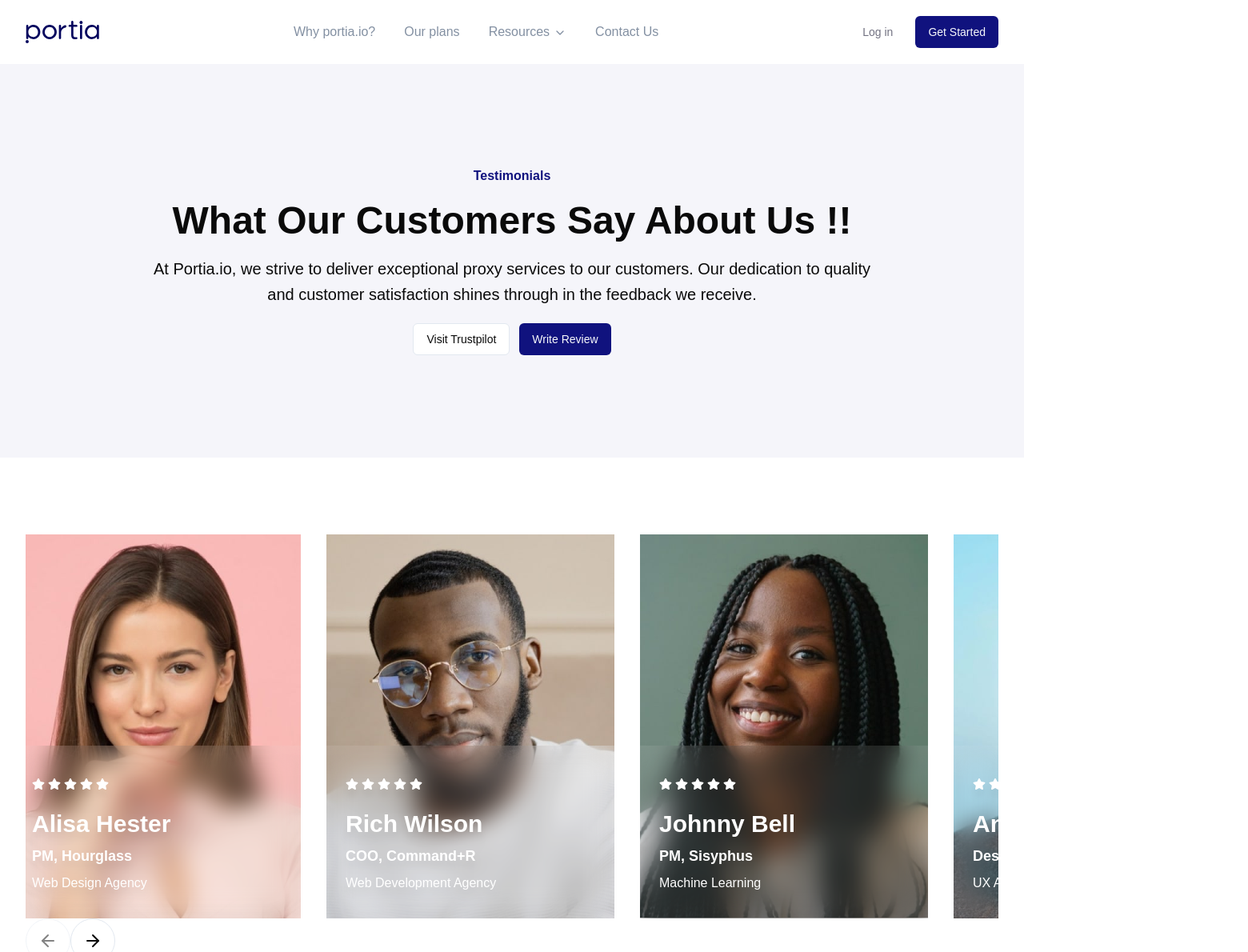
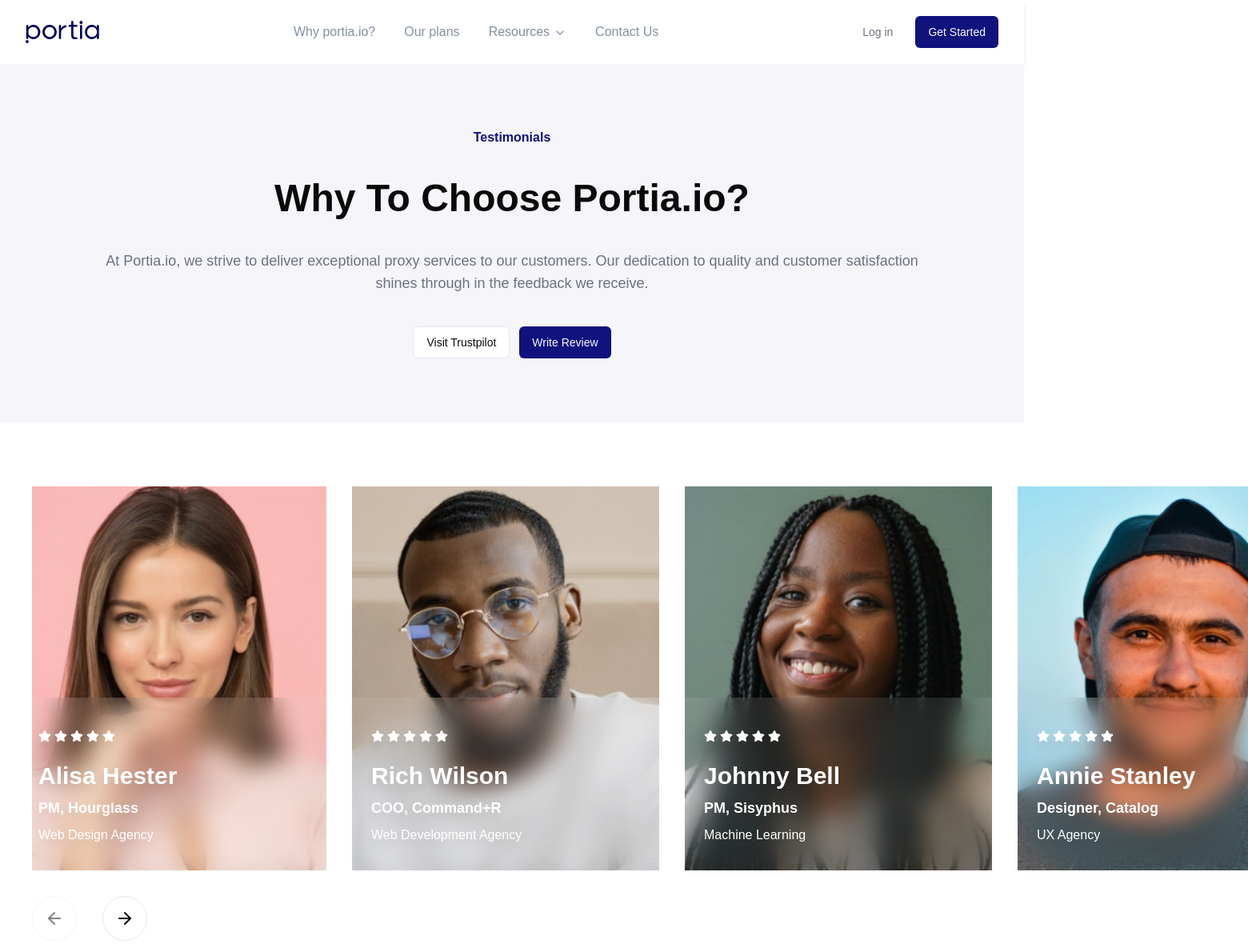
Before and after one commit to Saeed-Altout/portia, a Next.js app: page /testimonials in a window 1280 px wide. Shown: the top 1190 px of the page at 80% size, 1560 px wide, since content can reach past the window. Built offline with nearby package versions, Linux system fonts and the light colour scheme; a web font is replaced by a local one.

Commit message:
refactor testimonials page.

```diff
--- a/app/(website)/(pages)/testimonials/_components/customers.tsx
+++ b/app/(website)/(pages)/testimonials/_components/customers.tsx
@@ -2,18 +2,21 @@
 import { FaStar } from 'react-icons/fa';
 
 import { customersData } from '@website/constants';
+
 import { Carousel, CarouselContent, CarouselItem, CarouselNext, CarouselPrevious } from '@/components/ui/carousel';
+
+import { Container } from '@website/_components/ui/container';
+import { Paragraph } from '@website/_components/ui/paragraph';
+import { Section } from '@website/_components/ui/section';
 
 export const Customers = () => {
 	return (
-		<section className='max-container section'>
+		<Section space='wide'>
+			<Container size='wide'>
 				<Carousel>
 					<CarouselContent className='space-x-8'>
 						{customersData.map((customer, index) => (
-						<CarouselItem
-							key={index}
-							className='min-w-[360px] h-[480px] relative group cursor-pointer basis-1 md:basis-1/2 lg:basis-1/3 xl:basis-1/4'
-						>
+							<CarouselItem key={index} className='min-w-[360px] h-[480px] relative group cursor-pointer basis-1 md:basis-1/2 lg:basis-1/3 xl:basis-1/4'>
 								<Image src={customer.imgUrl} alt={customer.agency} fill className='object-cover' />
 								<div className='absolute bottom-0 drop-shadow-xl left-0 w-full min-h-[202px] duration-300 ease-in-out bg-white bg-opacity-10 backdrop-blur-lg flex items-center justify-start'>
 									<div className='text-left p-6 pb-8 space-y-2'>
@@ -24,20 +27,25 @@
 											<FaStar className='text-white h-4 w-4' />
 											<FaStar className='text-white h-4 w-4' />
 										</div>
-									<p className='text-white text-xl leading-8 hidden group-hover:block py-4'>
+										<Paragraph size='lg' className='text-white hidden group-hover:block py-4'>
 											{customer.comment}
-									</p>
-									<h2 className='text-white font-semibold text-3xl'>{customer.name}</h2>
-									<p className='text-white font-semibold text-lg mt-2'>{customer.position}</p>
-									<p className='text-white font-normal text-base'>{customer.agency}</p>
+										</Paragraph>
+										<Paragraph className='text-white font-semibold text-3xl'>{customer.name}</Paragraph>
+										<Paragraph size='lg' className='text-white font-semibold mt-2'>
+											{customer.position}
+										</Paragraph>
+										<Paragraph className='text-white'>{customer.agency}</Paragraph>
 									</div>
 								</div>
 							</CarouselItem>
 						))}
 					</CarouselContent>
-				<CarouselPrevious className='!bottom-10 ' />
-				<CarouselNext className='!bottom-10 ' />
+					<div className='w-fit mr-auto space-x-8 mt-8'>
+						<CarouselPrevious />
+						<CarouselNext />
+					</div>
 				</Carousel>
-		</section>
+			</Container>
+		</Section>
 	);
 };
--- a/app/(website)/(pages)/testimonials/_components/hero.tsx
+++ b/app/(website)/(pages)/testimonials/_components/hero.tsx
@@ -1,20 +1,23 @@
 import { Button } from '@/components/ui/button';
+
+import { Container } from '@website/_components/ui/container';
+import { Paragraph } from '@website/_components/ui/paragraph';
+import { Section } from '@website/_components/ui/section';
 
 export const Hero = () => {
 	return (
-		<div className='h-[492px] w-full bg-[#F5F5FA]'>
-			<div className='space-y-5 flex-1 text-center flex items-center justify-center flex-col h-full max-w-4xl mx-auto'>
-				<p className='text-primary font-semibold'>Testimonials</p>
-				<h1 className='text-3xl md:text-4xl lg:text-5xl font-semibold'>What Our Customers Say About Us !!</h1>
-				<p className='text-xl leading-8'>
-					At Portia.io, we strive to deliver exceptional proxy services to our customers. Our dedication to quality
-					and customer satisfaction shines through in the feedback we receive.
-				</p>
+		<Section space='wide' className='bg-[#F5F5FA]'>
+			<Container size='wide' view='vertical' className='justify-center items-center gap-y-8 md:gap-y-9 lg:gap-y-10 text-center'>
+				<span className='block text-primary font-semibold'>Testimonials</span>
+				<h1 className='text-3xl md:text-4xl lg:text-5xl font-semibold'>Why To Choose Portia.io?</h1>
+				<Paragraph size='lg' className='max-w-5xl'>
+					At Portia.io, we strive to deliver exceptional proxy services to our customers. Our dedication to quality and customer satisfaction shines through in the feedback we receive.
+				</Paragraph>
 				<div className='space-x-3'>
 					<Button variant='outline'>Visit Trustpilot</Button>
 					<Button>Write Review</Button>
 				</div>
-			</div>
-		</div>
+			</Container>
+		</Section>
 	);
 };
--- a/app/(website)/(pages)/testimonials/page.tsx
+++ b/app/(website)/(pages)/testimonials/page.tsx
@@ -1,5 +1,5 @@
+import { Customers, Hero } from './_components';
 import { CTA } from '@website/_components/sections';
-import { Customers, Hero } from './_components';
 
 export default function TestimonialsPage() {
 	return (
```
Lines whose indentation alone changed are shown as unchanged.
